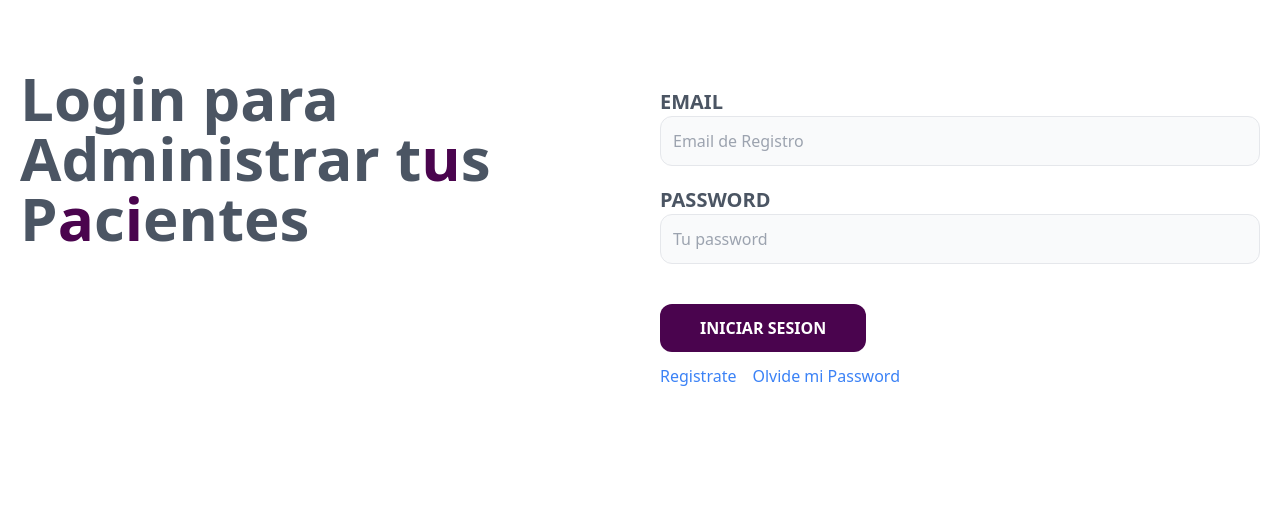
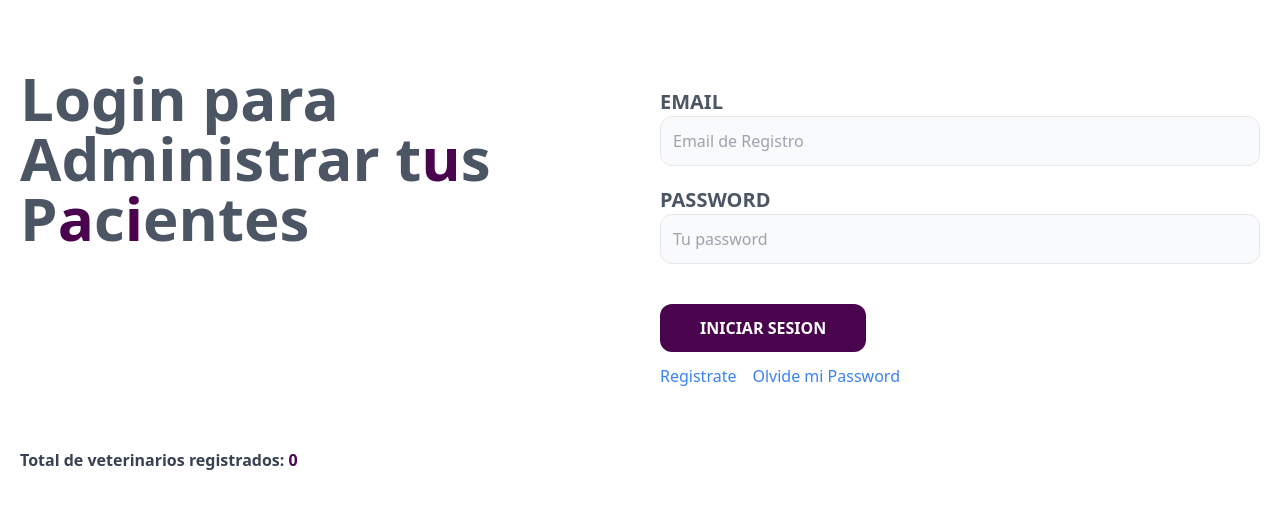
Before and after one commit to cgala/Frontend_CristianGalarza, a React (Vite) app: page / in a window 1280 px wide. Shown: the top 508 px of the page. Built offline with nearby package versions, Linux system fonts and the light colour scheme; no server answers.

Commit message:
se agrego en la pagina publica de login la cantidad de veterinarios actuales en la base

```diff
--- a/src/paginas/Login.jsx
+++ b/src/paginas/Login.jsx
@@ -1,4 +1,4 @@
-import {useState} from 'react';
+import {useState, useEffect} from 'react';
 import { Link, useNavigate } from 'react-router-dom';
 import useAuth from '../hooks/useAuth';
 import Alerta from '../components/Alerta';
@@ -7,6 +7,8 @@ import clienteAxios from '../config/axios';
 
 const Login = () => {
 
+    const [totalVeterinarios, setTotalVeterinarios] = useState(0);
+
     const [email, setEmail] = useState('')
     const [password, setPassword] = useState('')
     const [alerta, setAlerta] = useState({})
@@ -14,6 +16,21 @@ const Login = () => {
     const { setAuth } = useAuth()
 
     const navigate = useNavigate()
+
+    //useEffect para obtener la cantidad de veterinarios al cargar la página
+    useEffect(() => {
+        const obtenerTotalVeterinarios = async () => {
+            try {
+                const { data } = await clienteAxios.get('/veterinarios/total');
+                setTotalVeterinarios(data.total);
+            } catch (error) {
+                console.error("Error al obtener el total de veterinarios", error);
+            }
+        };
+
+        obtenerTotalVeterinarios();
+    }, []);
+
 
     const handleSubmit = async (e) => {
         e.preventDefault();
@@ -89,6 +106,10 @@ const Login = () => {
                 <Link to="/olvide-password" className="text-blue-500 hover:underline"> Olvide mi Password</Link>
             </nav>
         </div>
+
+        <div className="mt-5 text-gray-700 font-semibold">
+            <p>Total de veterinarios registrados: <span className="text-fuchsia-950 font-bold">{totalVeterinarios}</span></p>
+        </div>
     </>
   )
 }
```
